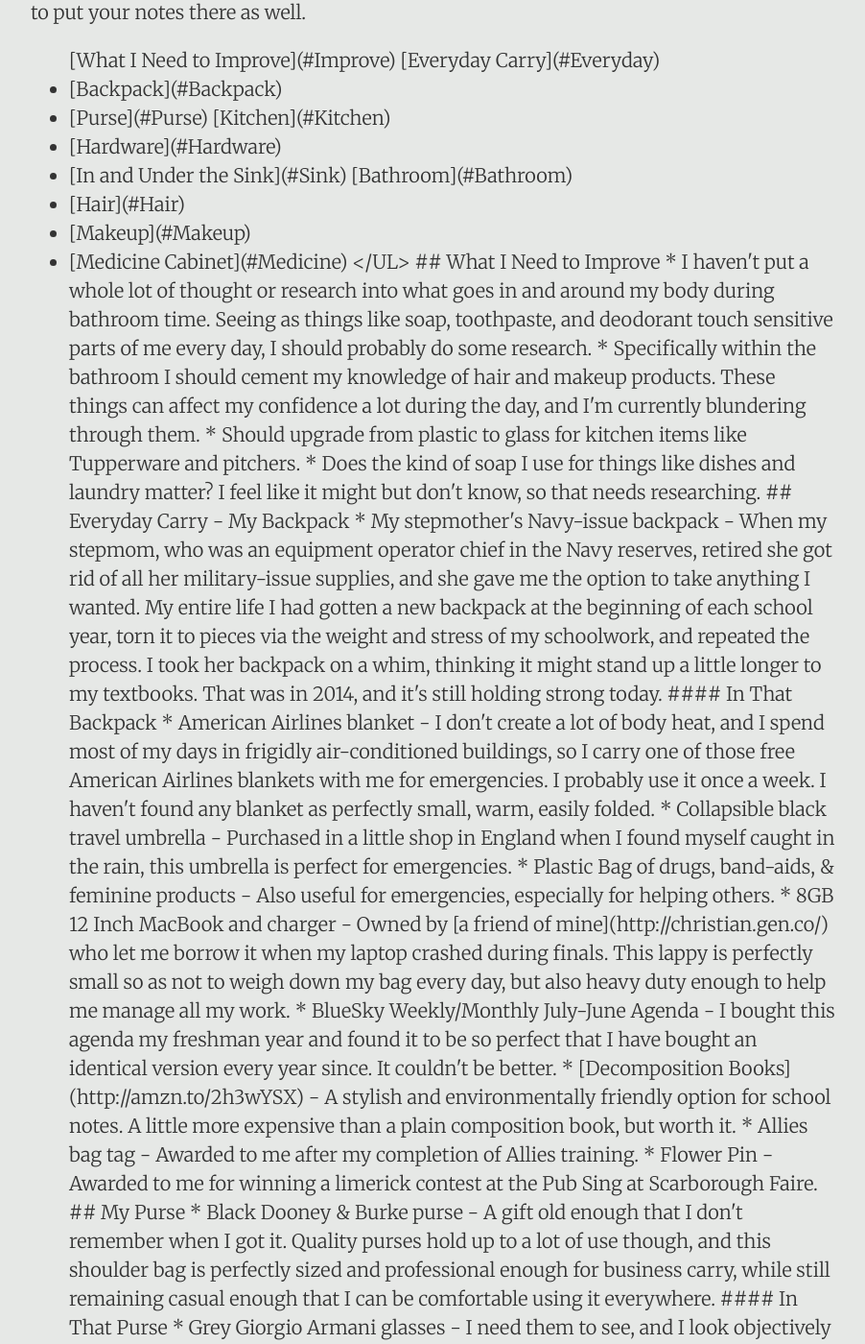
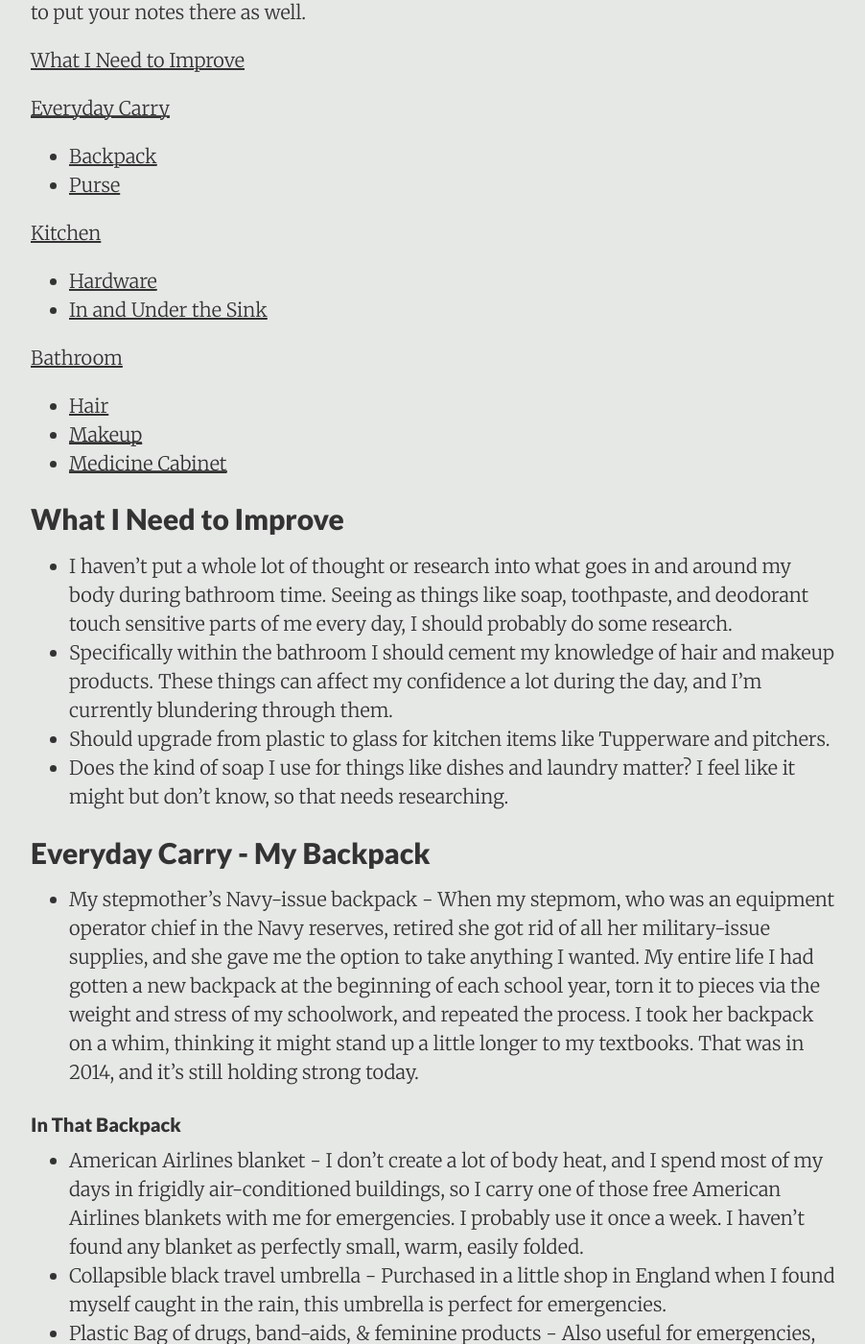
Before and after one commit to DestinyRoseMurphy/DestinyRoseMurphy.github.io, a Jekyll site: the page built from _posts/2017-10-19-Things-I-Kept.md, in a window 1280 px wide and 1400 px high, scrolled down 705 px. Shown: the whole window at 96% size, without its empty margins (188-1090 px from the left). Built offline with Jekyll 4.4.1, drawn with Linux system fonts in a browser that asks for light colours; some of the changed text lies outside the part shown.

Commit message:
Christian fixed it

```diff
--- a/_posts/2017-10-19-Things-I-Kept.md
+++ b/_posts/2017-10-19-Things-I-Kept.md
@@ -9,19 +9,24 @@ The original inspiration for this was Marie Kondo's book *The Life-Changing Magi
 
 This list was compiled January 11th, 2018. It's the first iteration of this post, which I'll (try to) update annually. You'll notice an obscene amount of detail here; that's purposeful. By admitting to every item in my home I have to be willing to defend every item, or to accept that it's indefensible. If you have suggestions please give them! I keep notes on what I think I to put more thought into in my "What I Need to Improve" section, and would love to put your notes there as well.
 
-<UL>
 [What I Need to Improve](#Improve)
+
 [Everyday Carry](#Everyday)
-<LI>[Backpack](#Backpack)
-<LI>[Purse](#Purse)
+
+* [Backpack](#Backpack)
+* [Purse](#Purse)
+
 [Kitchen](#Kitchen)
-<LI>[Hardware](#Hardware)
-<LI>[In and Under the Sink](#Sink)
+
+* [Hardware](#Hardware)
+* [In and Under the Sink](#Sink)
+
 [Bathroom](#Bathroom)
-<LI>[Hair](#Hair)
-<LI>[Makeup](#Makeup)
-<LI>[Medicine Cabinet](#Medicine)
-</UL>
+
+* [Hair](#Hair)
+* [Makeup](#Makeup)
+* [Medicine Cabinet](#Medicine)
+
 
 ## <a name="Improve"></a> What I Need to Improve
 
```
